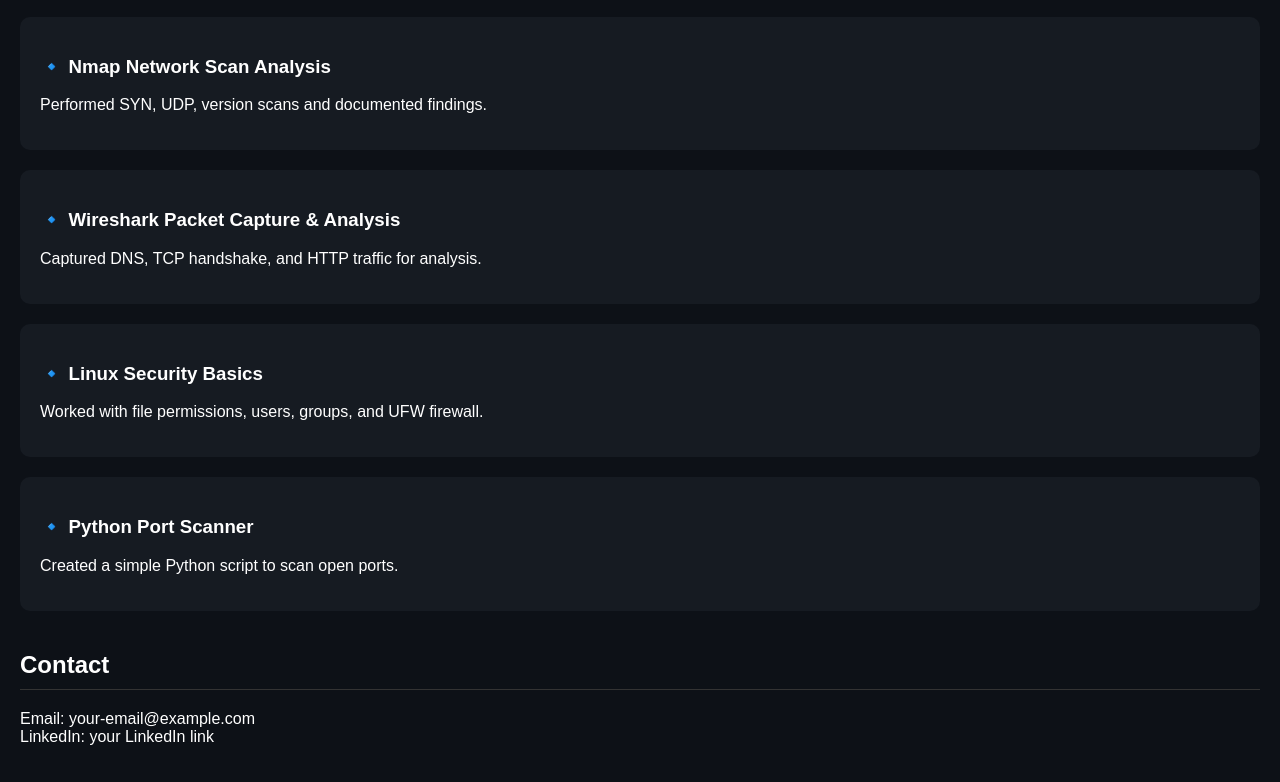
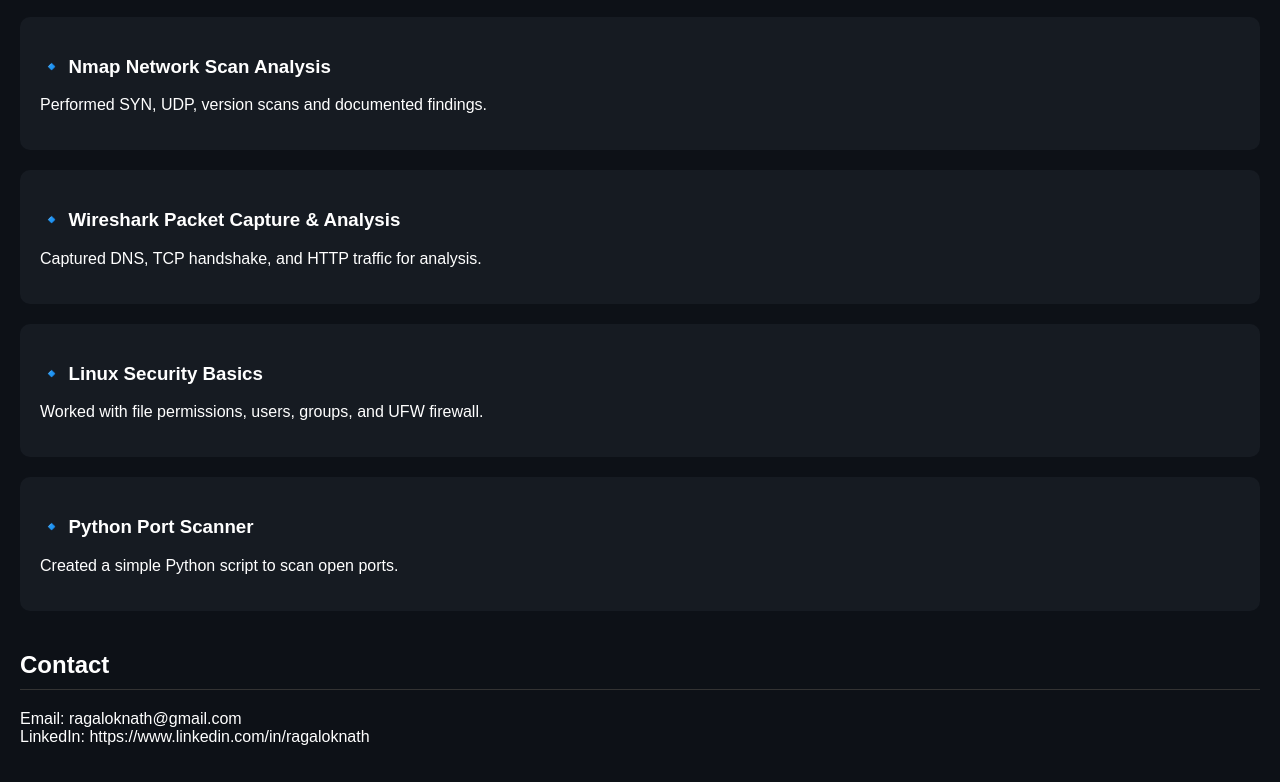
Before and after one commit to ragaloknath/ragaloknath.github.io, a plain HTML site: page index.html in a window 1280 px wide. Shown: the part 433-1215 px from the top of the page. Drawn offline with Linux system fonts and the light colour scheme.

Commit message:
Update contact information in index.html

```diff
--- a/index.html
+++ b/index.html
@@ -69,8 +69,8 @@
 </div>
 
 <h2>Contact</h2>
-<p>Email: your-email@example.com<br>
-LinkedIn: your LinkedIn link</p>
+<p>Email: ragaloknath@gmail.com<br>
+LinkedIn: https://www.linkedin.com/in/ragaloknath</p>
 
 </body>
 </html>
```
